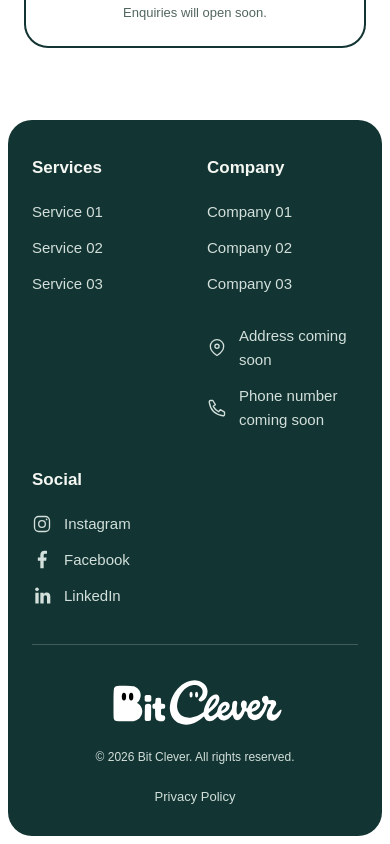
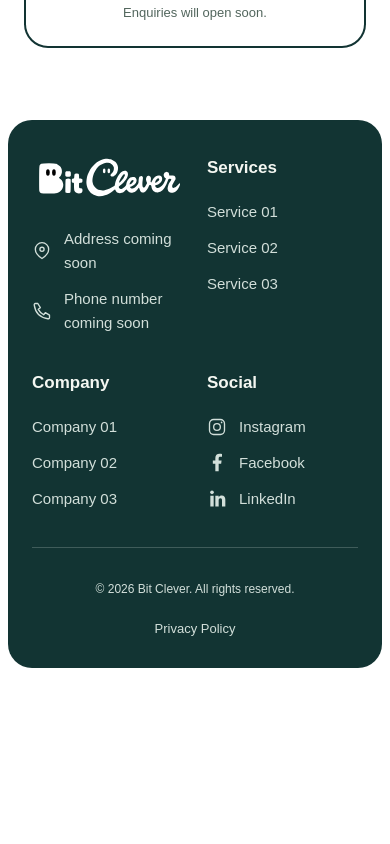
Before and after one commit to dottereldesign/Bit-Clever-Website, a plain HTML site: page index.html in a window 390 px wide. Shown: the part 2262-3106 px from the top of the page. After the commit the page ends 2938 px from the top, so only its background shows below. Drawn offline with Linux system fonts and the light colour scheme.

Commit message:
Arrange footer into four columns with logo and contact details first

```diff
--- a/index.html
+++ b/index.html
@@ -164,23 +164,26 @@
       .quote-form__fields { grid-template-columns: 1fr; gap: 18px; }
     }
     .site-footer { border-radius: 24px; padding: clamp(36px, 5vw, 72px); background: #123433; color: #f4f7f2; font: 400 15px/1.6 Arial, sans-serif; }
-    .footer-columns { display: grid; grid-template-columns: repeat(3, minmax(0, 1fr)); gap: 40px; padding-bottom: 56px; }
+    .footer-columns { display: grid; grid-template-columns: minmax(0, 1.3fr) repeat(3, minmax(0, 1fr)); gap: 40px; padding-bottom: 56px; }
     .site-footer h2 { margin: 0 0 20px; font-size: 17px; line-height: 1.4; font-weight: 600; }
     .footer-list { display: grid; gap: 12px; margin: 0; padding: 0; list-style: none; color: #d2dfda; }
     .footer-contact { display: grid; gap: 12px; margin-top: 28px; color: #d2dfda; }
     .footer-contact p { margin: 0; }
     .footer-icon-line { display: flex; align-items: center; gap: 12px; }
     .footer-icon-line svg { width: 20px; height: 20px; flex: none; }
-    .footer-bottom { display: grid; grid-template-columns: minmax(0, 1fr) auto minmax(0, 1fr); align-items: center; gap: 24px; padding-top: 32px; border-top: 1px solid #f4f7f233; }
+    .footer-bottom { display: grid; grid-template-columns: minmax(0, 1fr) auto; align-items: center; gap: 24px; padding-top: 32px; border-top: 1px solid #f4f7f233; }
     .footer-copyright { margin: 0; color: #d2dfda; font-size: 12px; }
-    .footer-logo { display: block; width: 190px; }
+    .footer-logo { display: block; width: 190px; max-width: 100%; }
     .footer-logo img { display: block; width: 100%; height: auto; }
     .footer-privacy { justify-self: end; color: #d2dfda; font-size: 13px; }
+    @media (max-width: 1000px) {
+      .footer-columns { grid-template-columns: repeat(2, minmax(0, 1fr)); }
+    }
     @media (max-width: 700px) {
       .site-footer { padding: 36px 24px 28px; }
       .footer-columns { grid-template-columns: repeat(2, minmax(0, 1fr)); gap: 36px 24px; padding-bottom: 36px; }
       .footer-bottom { grid-template-columns: 1fr; justify-items: center; gap: 20px; text-align: center; }
-      .footer-logo { grid-row: 1; width: 180px; }
+      .footer-logo { width: 180px; }
       .footer-privacy { justify-self: center; }
     }
     @media (max-width: 380px) {
@@ -286,6 +289,13 @@
   </main>
   <footer class="site-footer">
     <div class="footer-columns">
+      <div class="footer-brand">
+      <span class="footer-logo"><img src="./assets/bit-clever-logo-white.svg" width="456" height="130" alt="Bit Clever" loading="lazy" decoding="async"></span>
+        <div class="footer-contact">
+          <p class="footer-icon-line"><svg viewBox="0 0 24 24" fill="none" stroke="currentColor" stroke-width="1.6" stroke-linecap="round" stroke-linejoin="round" aria-hidden="true"><path d="M20 10c0 6-8 11-8 11S4 16 4 10a8 8 0 1 1 16 0Z"/><circle cx="12" cy="10" r="2.5"/></svg><span>Address coming soon</span></p>
+          <p class="footer-icon-line"><svg viewBox="0 0 24 24" fill="none" stroke="currentColor" stroke-width="1.6" stroke-linecap="round" stroke-linejoin="round" aria-hidden="true"><path d="m7 3 3 5-2.5 2a16 16 0 0 0 6.5 6.5l2-2.5 5 3v3c0 1-1 1.5-2 1.3C10 20 4 14 2.7 5 2.5 4 3 3 4 3h3Z"/></svg><span>Phone number coming soon</span></p>
+        </div>
+      </div>
       <section aria-labelledby="footer-services">
         <h2 id="footer-services">Services</h2>
         <ul class="footer-list"><li>Service 01</li><li>Service 02</li><li>Service 03</li></ul>
@@ -293,10 +303,6 @@
       <section aria-labelledby="footer-company">
         <h2 id="footer-company">Company</h2>
         <ul class="footer-list"><li>Company 01</li><li>Company 02</li><li>Company 03</li></ul>
-        <div class="footer-contact">
-          <p class="footer-icon-line"><svg viewBox="0 0 24 24" fill="none" stroke="currentColor" stroke-width="1.6" stroke-linecap="round" stroke-linejoin="round" aria-hidden="true"><path d="M20 10c0 6-8 11-8 11S4 16 4 10a8 8 0 1 1 16 0Z"/><circle cx="12" cy="10" r="2.5"/></svg><span>Address coming soon</span></p>
-          <p class="footer-icon-line"><svg viewBox="0 0 24 24" fill="none" stroke="currentColor" stroke-width="1.6" stroke-linecap="round" stroke-linejoin="round" aria-hidden="true"><path d="m7 3 3 5-2.5 2a16 16 0 0 0 6.5 6.5l2-2.5 5 3v3c0 1-1 1.5-2 1.3C10 20 4 14 2.7 5 2.5 4 3 3 4 3h3Z"/></svg><span>Phone number coming soon</span></p>
-        </div>
       </section>
       <section aria-labelledby="footer-social">
         <h2 id="footer-social">Social</h2>
@@ -309,7 +315,6 @@
     </div>
     <div class="footer-bottom">
       <p class="footer-copyright">&copy; 2026 Bit Clever. All rights reserved.</p>
-      <span class="footer-logo"><img src="./assets/bit-clever-logo-white.svg" width="456" height="130" alt="Bit Clever" loading="lazy" decoding="async"></span>
       <span class="footer-privacy">Privacy Policy</span>
     </div>
   </footer>
```
